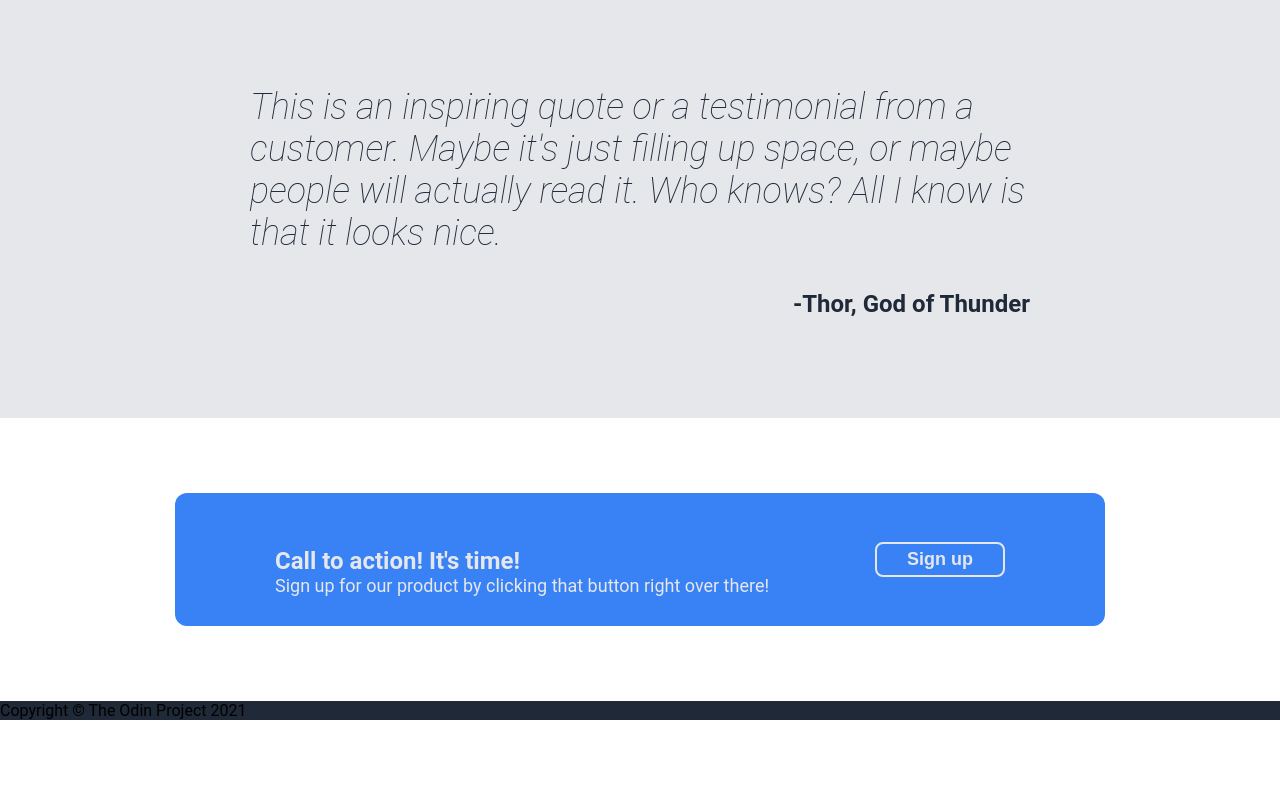
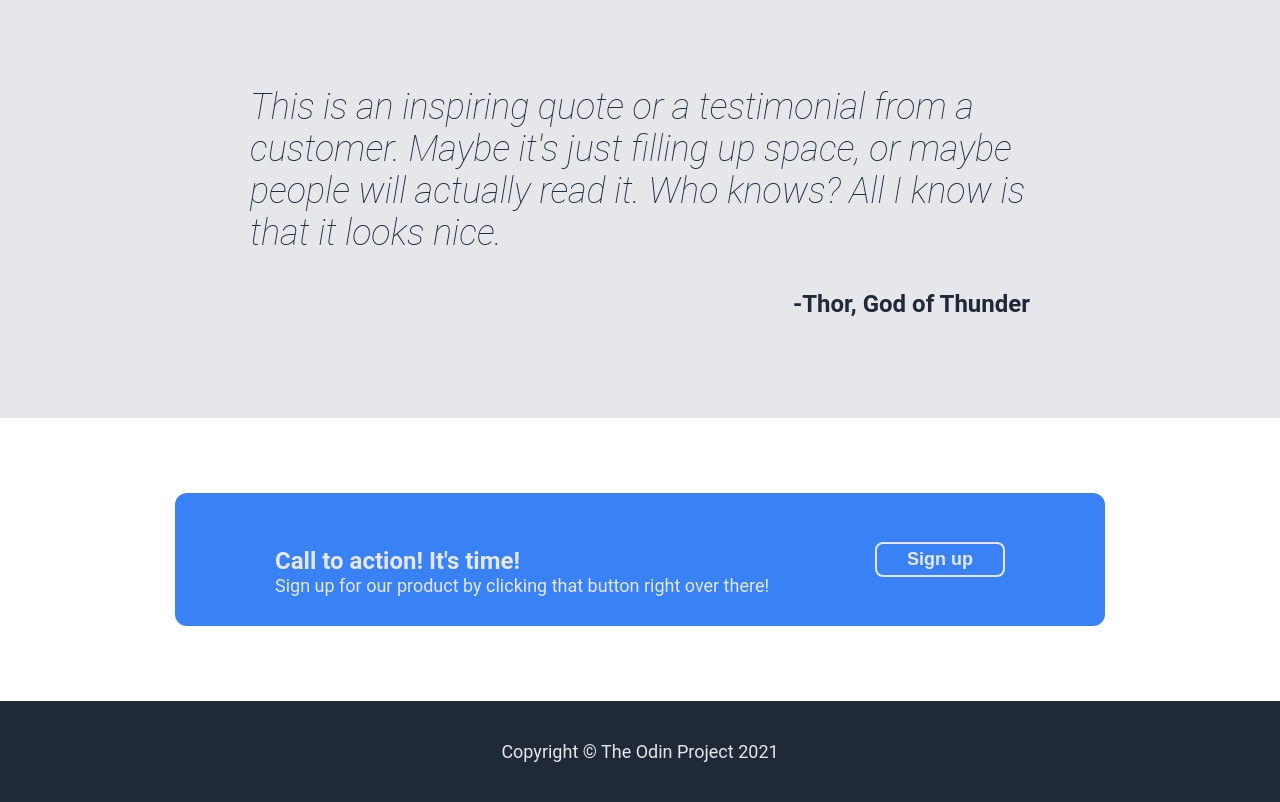
Before and after one commit to Se-French/flex-project-odin, a plain HTML site: page index.html in a window 1280 px wide. Shown: the part 1121-1923 px from the top of the page. Before the commit the page ends 1841 px from the top, so only its background shows below. Drawn offline with Linux system fonts and the light colour scheme.

Commit message:
Add flex properties to footer

```diff
--- a/style.css
+++ b/style.css
@@ -143,3 +143,12 @@ h3 {
     border-color: #e5e7eb;
     padding: 5px 30px;
 }
+
+footer {
+    color: #e5e7eb;
+    font-size: 18px;
+    display: flex;
+    justify-content: center;
+    align-items: center;
+    padding: 40px;
+}
```
